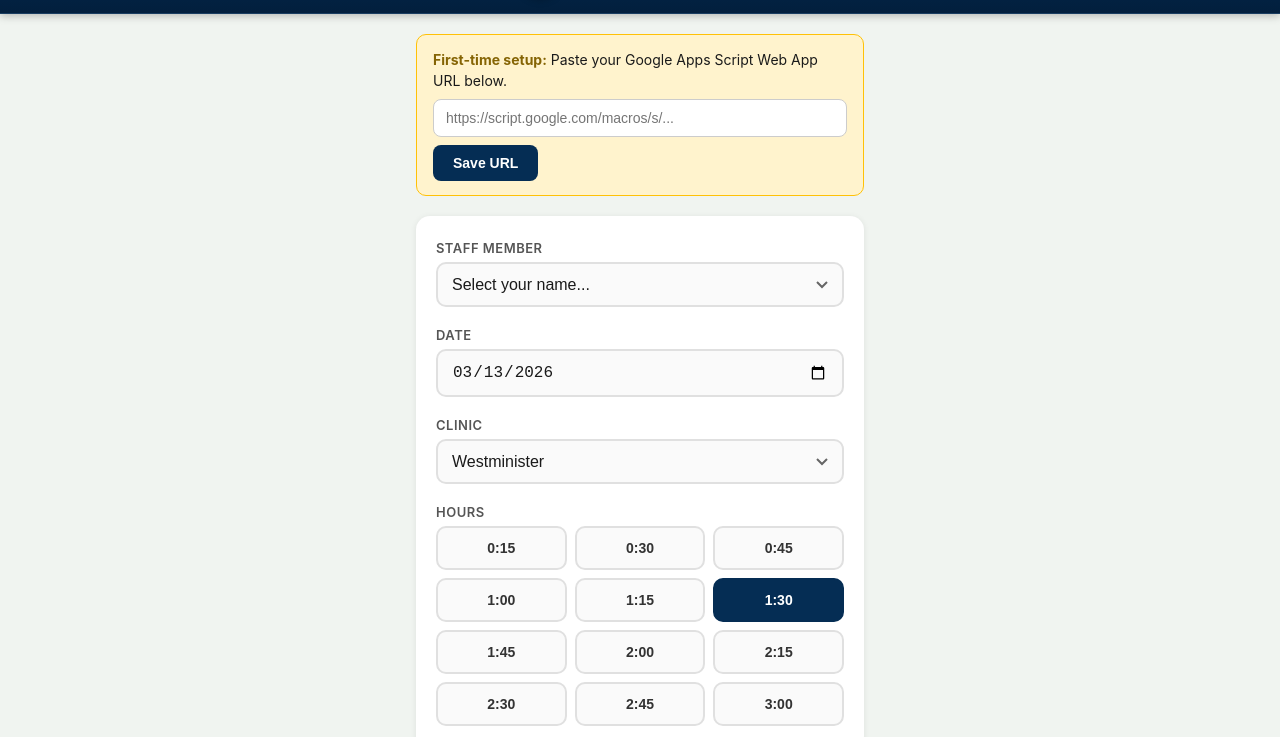
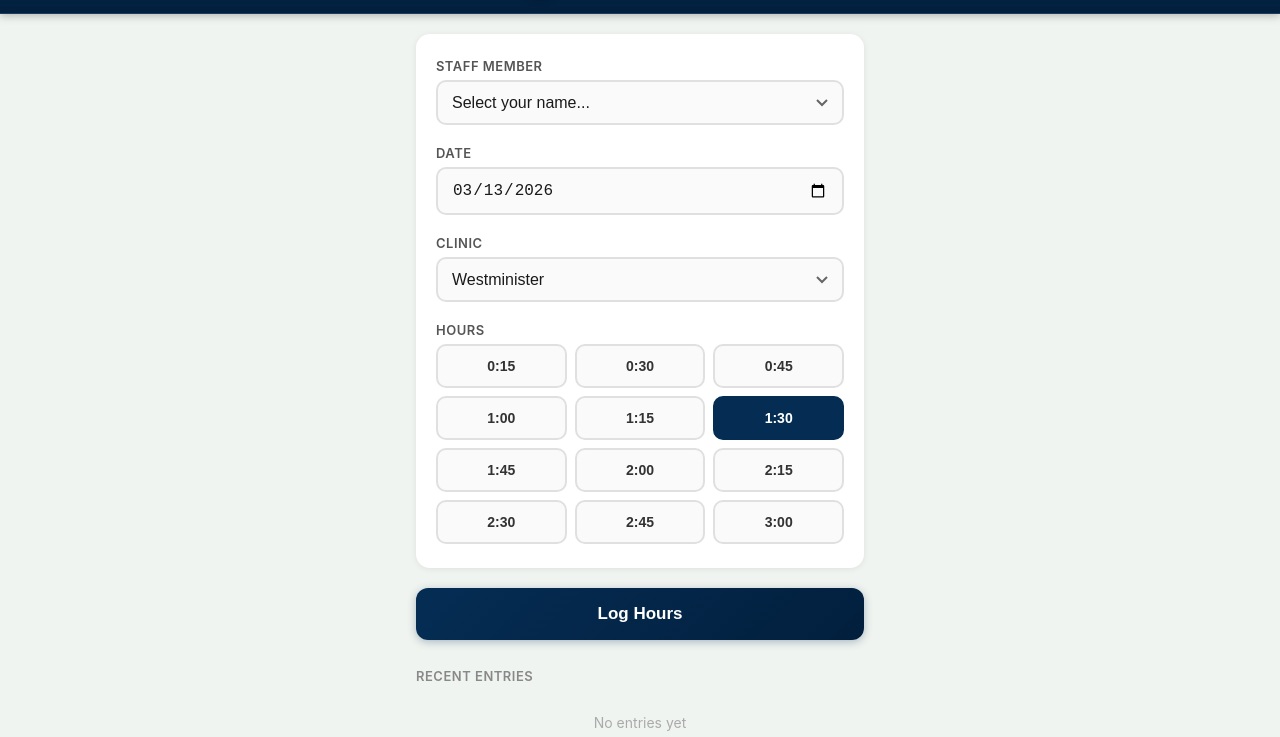
Before and after one commit to drtennisman/school-clinic-hours-app, a plain HTML site: page index.html in a window 1280 px wide. Shown: the part 63-800 px from the top of the page. Drawn offline with Linux system fonts and the light colour scheme.

Commit message:
Hardcode Apps Script URL, remove setup banner
No more first-time setup step — matches the other IJTA apps.

Co-Authored-By: Claude Opus 4.6 <noreply@anthropic.com>

```diff
--- a/index.html
+++ b/index.html
@@ -72,40 +72,6 @@
       max-width: 480px;
       margin: 0 auto;
       padding: 20px 16px;
-    }
-
-    /* Setup banner */
-    .setup-banner {
-      background: #fff3cd;
-      border: 1px solid #ffc107;
-      border-radius: 10px;
-      padding: 14px 16px;
-      margin-bottom: 20px;
-      font-size: 14px;
-      line-height: 1.5;
-    }
-
-    .setup-banner strong { color: #856404; }
-
-    .setup-banner input {
-      width: 100%;
-      margin-top: 8px;
-      padding: 10px 12px;
-      border: 1px solid #ccc;
-      border-radius: 8px;
-      font-size: 14px;
-    }
-
-    .setup-banner button {
-      margin-top: 8px;
-      background: #052d54;
-      color: white;
-      border: none;
-      border-radius: 8px;
-      padding: 10px 20px;
-      font-size: 14px;
-      font-weight: 600;
-      cursor: pointer;
     }
 
     /* Form card */
@@ -317,13 +283,6 @@
 
   <div class="container">
 
-    <!-- Setup: Apps Script URL -->
-    <div class="setup-banner" id="setupBanner" style="display:none;">
-      <strong>First-time setup:</strong> Paste your Google Apps Script Web App URL below.
-      <input type="url" id="scriptUrlInput" placeholder="https://script.google.com/macros/s/...">
-      <button onclick="saveScriptUrl()">Save URL</button>
-    </div>
-
     <!-- Main form -->
     <div class="card">
       <div class="field">
@@ -397,16 +356,12 @@
 
     const CLINICS = ['Westminister'];
 
+    const APPS_SCRIPT_URL = 'https://script.google.com/macros/s/AKfycbx1a52l21IIREqP8IqoJ-aBMCxnqzKfNoXdcUuUk7p1s1YvmbhEqV63Ne8DJ_pL51AG6w/exec';
+
     // ── Init ────────────────────────────────────
-    const scriptUrlKey = 'clinicHoursScriptUrl';
     const recentKey = 'clinicHoursRecent';
 
     document.addEventListener('DOMContentLoaded', () => {
-      // Check for saved script URL
-      if (!localStorage.getItem(scriptUrlKey)) {
-        document.getElementById('setupBanner').style.display = 'block';
-      }
-
       // Set date to today
       const today = new Date();
       const yyyy = today.getFullYear();
@@ -423,17 +378,6 @@
       renderRecent();
     });
 
-    // ── Setup ───────────────────────────────────
-    function saveScriptUrl() {
-      const url = document.getElementById('scriptUrlInput').value.trim();
-      if (!url.startsWith('https://script.google.com/')) {
-        alert('Please enter a valid Google Apps Script URL');
-        return;
-      }
-      localStorage.setItem(scriptUrlKey, url);
-      document.getElementById('setupBanner').style.display = 'none';
-    }
-
     // ── Hours helpers ───────────────────────────
     function pickHours(btn, val) {
       document.getElementById('hoursInput').value = val;
@@ -443,13 +387,6 @@
 
     // ── Submit ──────────────────────────────────
     async function submitHours() {
-      const scriptUrl = localStorage.getItem(scriptUrlKey);
-      if (!scriptUrl) {
-        document.getElementById('setupBanner').style.display = 'block';
-        showStatus('Please set up the Apps Script URL first.', 'error');
-        return;
-      }
-
       const staff = document.getElementById('staffSelect').value;
       const date = document.getElementById('dateInput').value;
       const clinic = document.getElementById('clinicSelect').value;
@@ -480,7 +417,7 @@
           total: hours * rate
         };
 
-        const response = await fetch(scriptUrl, {
+        const response = await fetch(APPS_SCRIPT_URL, {
           method: 'POST',
           mode: 'no-cors',
           headers: { 'Content-Type': 'application/json' },
```
